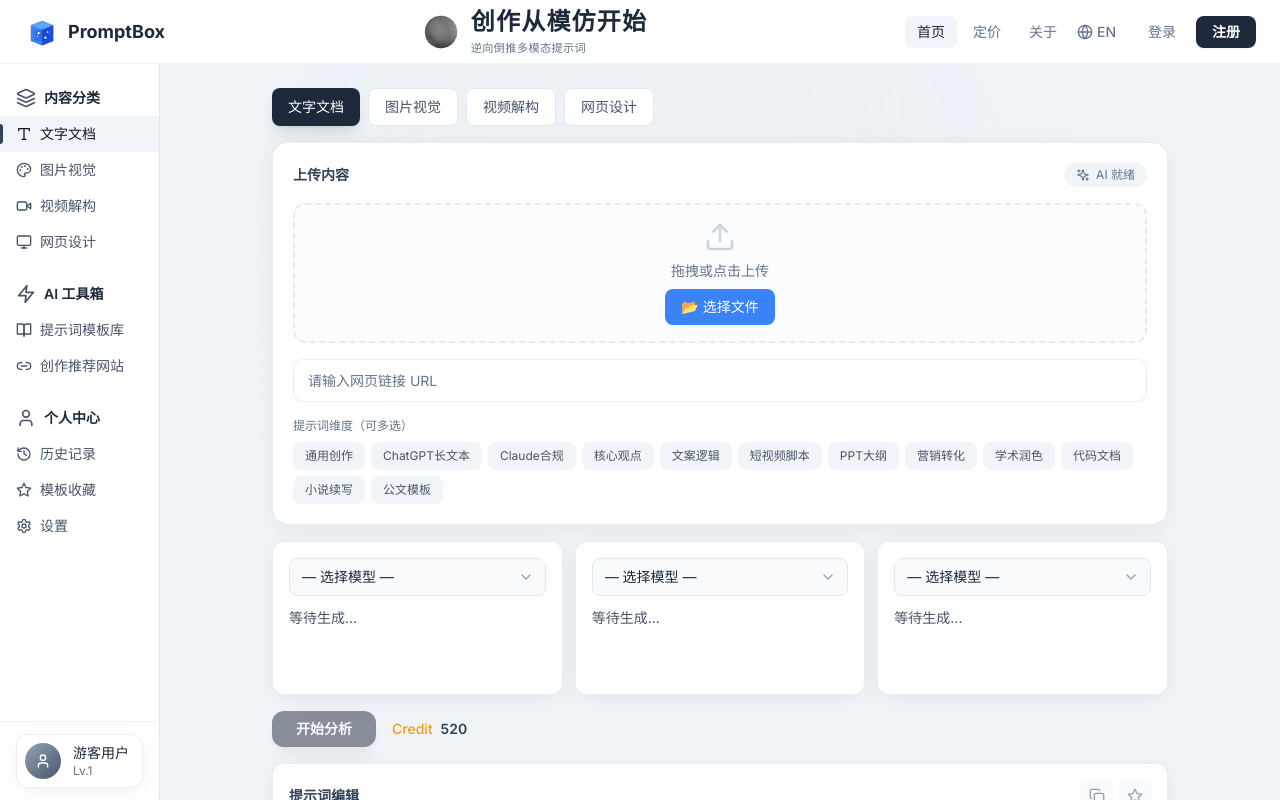
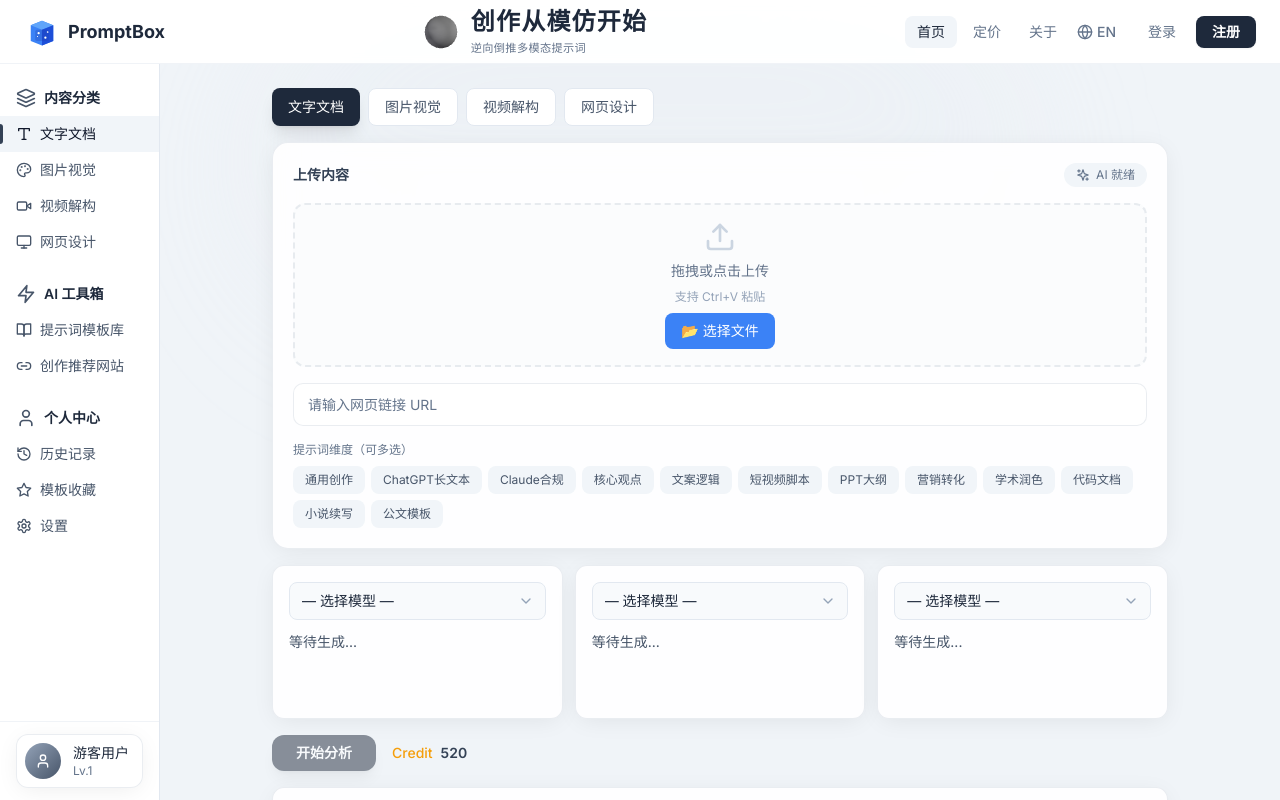
Before and after one commit to oxygen02/promptbox, a Next.js app: page / in a window 1280 px wide. Shown: the top 800 px of the page. Built offline with nearby package versions, Linux system fonts and the light colour scheme.

Commit message:
feat: Add Ctrl+V paste support to upload zone

```diff
--- a/src/app/page.tsx
+++ b/src/app/page.tsx
@@ -145,6 +145,7 @@ export default function HomePage() {
   const [contentType, setContentType] = useState<ContentType>("text");
   const [selectedDimensions, setSelectedDimensions] = useState<string[]>([]);
   const [uploadUrl, setUploadUrl] = useState("");
+  const [pastedContent, setPastedContent] = useState<string | null>(null);
   const [isAnalyzing, setIsAnalyzing] = useState(false);
   const [isGenerating, setIsGenerating] = useState(false);
 
@@ -326,9 +327,28 @@ export default function HomePage() {
 
           {/* 文件上传 */}
           <div className="mb-4">
-            <div className="upload-zone py-4 flex flex-col items-center justify-center min-h-[80px] border-2 border-dashed border-slate-200 rounded-xl bg-slate-50">
-              <Upload className="w-8 h-8 text-slate-300 mb-2" />
-              <p className="text-sm text-slate-500 mb-2">{t.dragOrClick}</p>
+            <div
+              className="upload-zone py-4 flex flex-col items-center justify-center min-h-[80px] border-2 border-dashed border-slate-200 rounded-xl bg-slate-50"
+              onPaste={(e) => {
+                e.preventDefault();
+                const text = e.clipboardData.getData('text');
+                if (text) {
+                  setPastedContent(text);
+                  setUploadUrl(text);
+                  alert(`已粘贴内容: ${text.substring(0, 50)}${text.length > 50 ? '...' : ''}`);
+                }
+              }}
+              tabIndex={0}
+            >
+              {pastedContent ? (
+                <div className="text-sm text-green-600 font-medium">✓ 已粘贴内容</div>
+              ) : (
+                <>
+                  <Upload className="w-8 h-8 text-slate-300 mb-2" />
+                  <p className="text-sm text-slate-500 mb-2">{t.dragOrClick}</p>
+                  <p className="text-xs text-slate-400 mb-2">支持 Ctrl+V 粘贴</p>
+                </>
+              )}
               <label className="px-4 py-2 bg-blue-500 text-white text-sm rounded-lg hover:bg-blue-600 transition-colors cursor-pointer">
                 📂 选择文件
                 <input
```
